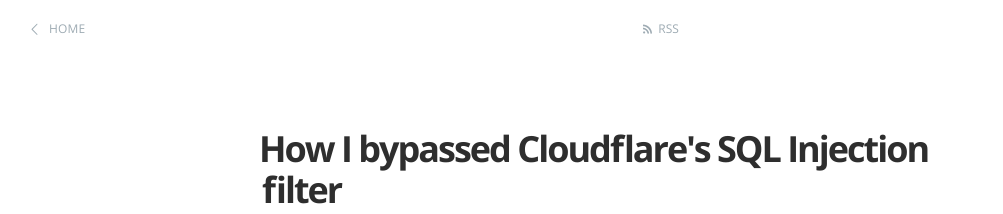
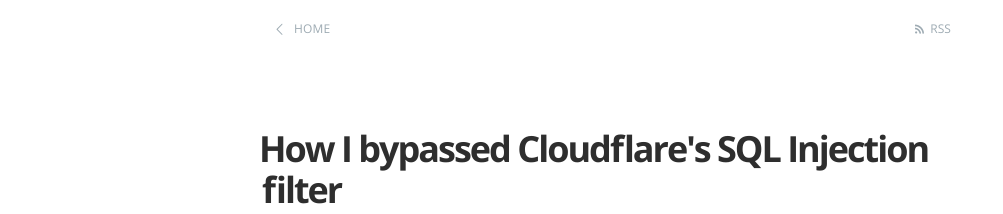
Before and after one commit to GSkouroupathis/gskouroupathis.github.io, a Jekyll site: the page built from _posts/2020-09-04-how-i-bypassed-cloudflares-sql-injection-filter.markdown, in a window 1280 px wide. Shown: the top 214 px of the page, without its empty margins (23-1026 px from the left). Built offline with Jekyll 4.4.1, drawn with Linux system fonts in a browser that asks for light colours.

Commit message:
Fix navigation

```diff
--- a/_layouts/post.html
+++ b/_layouts/post.html
@@ -5,10 +5,10 @@ archive: false
 post_class: post-template
 ---
 
-<header class="main-header post-head {% if page.cover %}" style="background-image: url({{ page.cover }}) {%else%}no-cover{% endif %}">
-    <nav class="main-nav {% if page.cover %} overlay {% endif %} clearfix">
+<header class="main-header main-header-post post-head {% if page.cover %}" style="background-image: url({{ page.cover }}) {%else%}no-cover{% endif %}">
+    <nav class="main-nav main-nav-post {% if page.cover %} overlay {% endif %} clearfix">
         <a class="back-button icon-arrow-left" href="{{'/' | relative_url }}">Home</a>
-        <a class="subscribe-button icon-feed" href="{{'feed.xml' | relative_url }}">RSS</a>
+        <a class="subscribe-button subscribe-button-right icon-feed" href="{{'feed.xml' | relative_url }}">RSS</a>
     </nav>
 </header>
 
--- a/assets/css/screen.css
+++ b/assets/css/screen.css
@@ -481,6 +481,10 @@ margin on the iframe, cause it breaks stuff. */
     overflow: hidden;
 }
 
+.main-header-post {
+  text-align: right;
+}
+
 .main-header .inner {
     width: 80%;
 }
@@ -488,7 +492,8 @@ margin on the iframe, cause it breaks stuff. */
 .main-nav {
     position: relative;
     padding: 10px 40px;
-    margin: 0 0 30px 0;
+    margin: 0 auto 30px auto;
+    max-width: 710px;
 }
 
 .main-nav a {
@@ -613,6 +618,11 @@ margin on the iframe, cause it breaks stuff. */
     background: rgba(0,0,0,0.1);
     transition: all ease 0.3s;
 }
+
+subscribe-button-right {
+  float:right!important
+}
+
 .subscribe-button:before {
     font-size: 9px;
     margin-right: 6px;
--- a/index.html
+++ b/index.html
@@ -4,11 +4,7 @@ title: Home
 cover: false
 about: 'about.html'
 ---
-<script>
-  if (location.protocol !== 'https:') {
-    location.replace(`https:${location.href.substring(location.protocol.length)}`);
-}
-</script>
+
 <header class="main-header {% if page.cover %}" style="background-image: url({{ page.cover }}) {%else%}no-cover{% endif %}">
     <nav class="main-nav overlay clearfix">
             {% if page.logo %}
```
